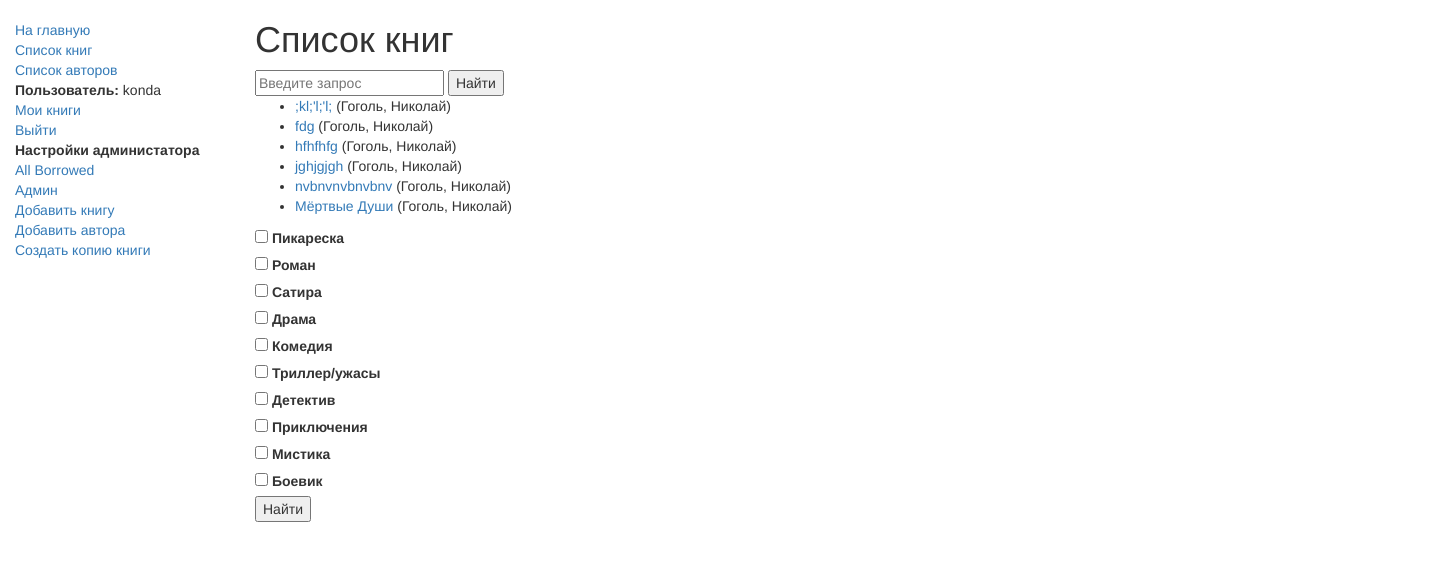
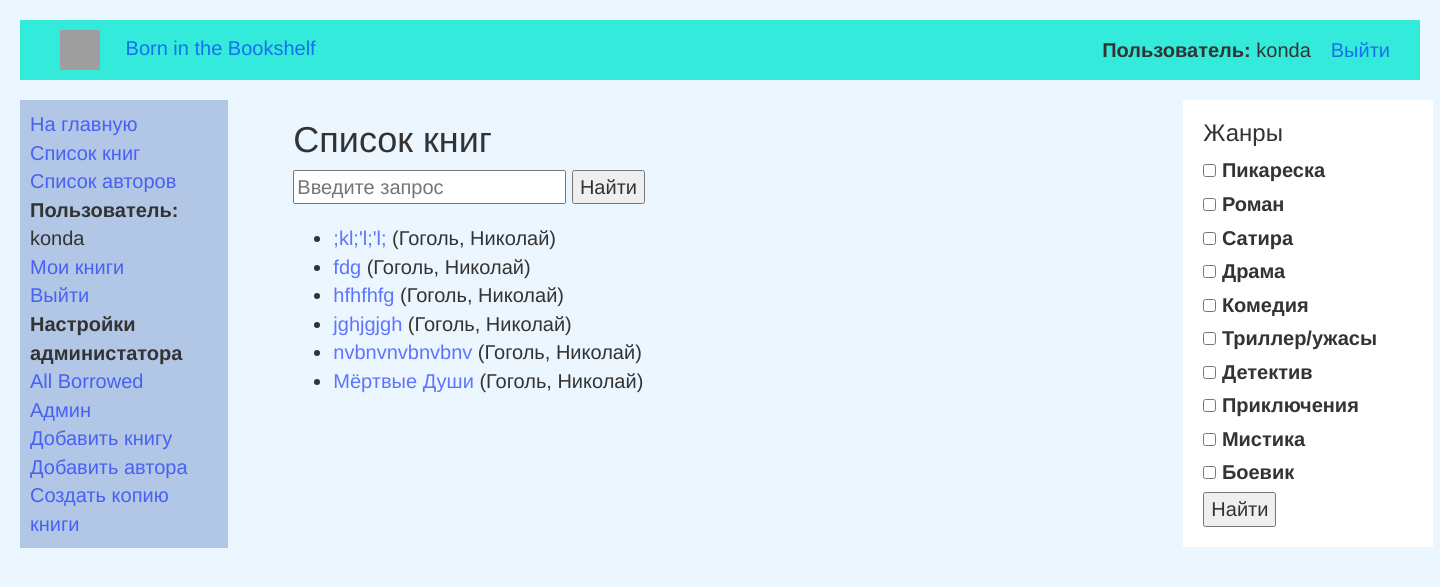
Before and after one commit to KondakoVVadim/library, a Django app: page /catalog/books/ in a window 1440 px wide. Shown: the top 587 px of the page. Run offline with Django 4.2, Linux system fonts and the light colour scheme; a user stored in the database is signed in; data comes from the database, SQL or seed files in the repository; both versions use the stored data as it was after the commit; some libraries are stand-ins or nearby versions; grey boxes are pictures that could not be loaded.

Commit message:
Офрмление css

```diff
--- a/catalog/admin.py
+++ b/catalog/admin.py
@@ -2,13 +2,16 @@ from django.contrib import admin
 
 # Register your models here.
 
-from .models import Author, Genre, Book, BookInstance
+from .models import Author, Genre, Book, BookInstance, Language
 
 # admin.site.register(Book)
 # admin.site.register(Author)
 # admin.site.register(Genre)
 # admin.site.register(BookInstance)
 
+@admin.register(Language)
+class GenreAdmin(admin.ModelAdmin):
+    list_display = ('name',)
 @admin.register(Genre)
 class GenreAdmin(admin.ModelAdmin):
     list_display = ('name',)
--- a/catalog/models.py
+++ b/catalog/models.py
@@ -82,6 +82,7 @@ class Book(models.Model):
     isbn = models.CharField('ISBN', max_length=13,
                             help_text='13 Character <a href="https://www.isbn-international.org/content/what-isbn">ISBN number</a>')
     genre = models.ManyToManyField(Genre, help_text="Select a genre for this book")
+    language = models.ForeignKey(Language, on_delete=models.SET_NULL, null=True)
 
     class Meta:
         ordering = ['title', 'author']
--- /dev/null
+++ b/catalog/static/catalog/css/book_list.css
@@ -0,0 +1,19 @@
+.container {
+  display: flex;
+  margin:20px;
+}
+
+.book-list {
+  flex-grow: 1;
+}
+
+.genre-form {
+    width:250px;
+    padding-left:20px;
+    padding-bottom:20px;
+    background-color:white;
+}
+
+.search {
+    margin-bottom:20px;
+}
--- a/catalog/static/catalog/css/style.css
+++ b/catalog/static/catalog/css/style.css
@@ -1,5 +1,49 @@
+body{
+    margin:20px;
+    background-color: #ebf6ff;
+    font-size:20px;
+}
+
+header {
+    background-color:#34ebdb;
+    height:60px;
+}
+
 .sidebar-nav {
     margin-top: 20px;
-    padding: 0;
+    padding: 10px;
+    list-style: none;
+    background-color:#355eab50;
+}
+
+.logo{
+    width: 40px;
+    height: 40px;
+    margin-right: 20px;
+    margin-left: 30px;
+}
+
+.header-navigation {
+    padding:10px;
+    justify-content: space-between;
+    align-items:center;
+    display: flex;
+}
+
+.auntificated {
+    margin:0;
+    display:flex;
+}
+
+.auntificated li {
+    margin-right: 20px;
     list-style: none;
 }
+
+.container-fluid {
+    padding:0px;
+}
+
+a {
+    color: #001eff99;
+}
--- a/catalog/templates/catalog/base.html
+++ b/catalog/templates/catalog/base.html
@@ -11,9 +11,29 @@
     <script src="https://maxcdn.bootstrapcdn.com/bootstrap/3.3.7/js/bootstrap.min.js"></script>
     {% load static %}
     <link rel="stylesheet" href="{% static 'catalog/css/style.css' %}">
+    {% block css %} {% endblock %}
 </head>
 
 <body>
+<header>
+    <div class="header-navigation">
+        <div>
+            <img class="logo"
+                 src="https://st2.depositphotos.com/1069290/5358/v/950/depositphotos_53581759-stock-illustration-book-icon-vector-logo.jpg"
+                 alt="">
+            <a href="{% url 'index'%}">Born in the Bookshelf</a>
+        </div>
+        <ul class="auntificated">
+            {% if user.is_authenticated %}
+            <li><b>Пользователь:</b> {{ user.get_username }}</li>
+            <li><a href="{% url 'logout'%}?next={{request.path}}">Выйти</a></li>
+            {% else %}
+            <li><a href="{% url 'login'%}?next={{request.path}}">Войти</a></li>
+            {% endif %}
+        </ul>
+
+    </div>
+</header>
 
 <div class="container-fluid">
 
--- a/catalog/templates/catalog/book_create.html
+++ b/catalog/templates/catalog/book_create.html
@@ -5,6 +5,6 @@
   <form method="post">
     {% csrf_token %}
     {{ form.as_p }}
-    <button type="submit">Create</button>
+    <button type="submit">Создать</button>
   </form>
 {% endblock %}
--- a/catalog/templates/catalog/book_list.html
+++ b/catalog/templates/catalog/book_list.html
@@ -1,12 +1,14 @@
 {% extends "catalog/base.html" %}
 
+{% load static %}
+{% block css %}<link rel="stylesheet" href="{% static 'catalog/css/book_list.css' %}"> {% endblock %}
 
 {% block content %}
 
-<div>
-<div>
+<div class="container">
+  <div class="book-list">
     <h1>Список книг</h1>
-<form method="get">
+    <form class="search" method="get">
       <input type="text" name="q" placeholder="Введите запрос">
       <button type="submit">Найти</button>
     </form>
@@ -19,10 +21,8 @@
       </li>
       {% endfor %}
     </ul>
-
     {% elif book_list %}
     <ul>
-
       {% for book in book_list %}
       <li>
         <a href="{{ book.get_absolute_url }}">{{ book.title }}</a> ({{book.author}})
@@ -33,8 +33,9 @@
     <p>There are no books in the library.</p>
     {% endif %}
   </div>
-
-<form method="get">
+  <div class="genre-form">
+    <form class="genre" method="get">
+      <h3>Жанры</h3>
       {% for i in genre %}
       <input type="checkbox" id="genre_{{ i.id }}" name="chekbox" value="{{ i.id }}">
       <label for="genre_{{ i.id }}"> {{ i.name }}</label><br>
@@ -42,6 +43,7 @@
       <button type="submit">Найти</button>
     </form>
   </div>
+</div>
 
 
 {% endblock %}
--- a/catalog/templates/catalog/book_renew_librarian.html
+++ b/catalog/templates/catalog/book_renew_librarian.html
@@ -8,7 +8,7 @@
 <form method="post">
   {% csrf_token %}
   {{ form.as_p }}
-  <button type="submit">Submit</button>
+  <button type="submit">Обновить</button>
 </form>
 
 {% endblock %}
--- a/catalog/templates/catalog/index.html
+++ b/catalog/templates/catalog/index.html
@@ -3,7 +3,7 @@
 {% block content %}
 <h1>Библиотека "Born in the Bookshelf"</h1>
 
-  <p>Добро пожаловать в библиотеку <em>"у Вадима"</em>, эта библиотека представлена как проект разработчика</p>
+  <p>Добро пожаловать в библиотеку <em>"Born in the Bookshelf"</em>, эта библиотека представлена как проект разработчика</p>
 
 <h2>Наш контент</h2>
 
```
Also changed, not shown: catalog/forms.py (+7 -6 lines), catalog/templates/catalog/book_detail.html (+5 -5 lines), catalog/static/catalog/css/author_list.css (added), db.sqlite3. Lines whose indentation alone changed are shown as unchanged.
